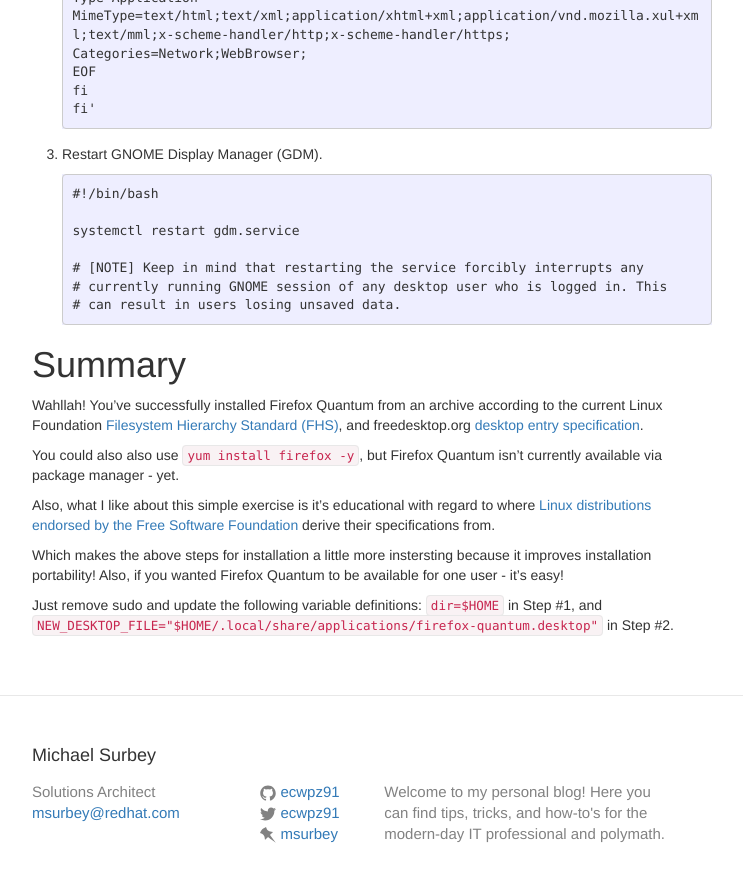
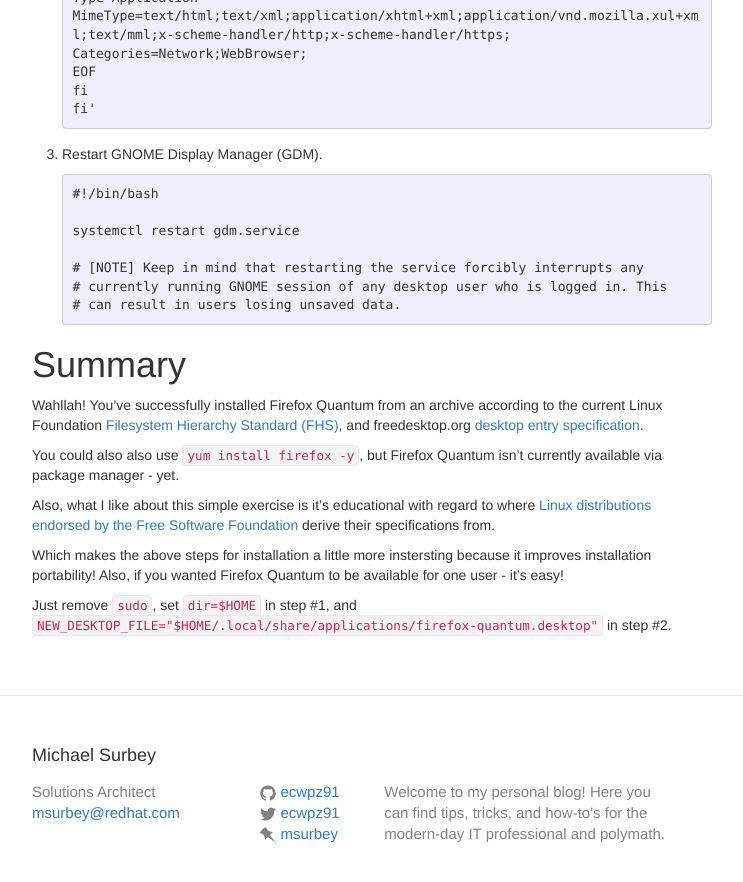
Before and after one commit to ecwpz91/ecwpz91.github.io, a Jekyll site: the page built from _posts/2017-11-18-Install Firefox Quantum on Linux.md, in a window 1280 px wide and 900 px high, scrolled down 1132 px. Shown: the top 882 px of the window, without its empty margins (268-1011 px from the left). Built offline with Jekyll 4.4.1, drawn with Linux system fonts in a browser that asks for light colours; nearby versions of some CDN libraries.

Commit message:
Fixed grammar

```diff
--- a/_posts/2017-11-18-Install Firefox Quantum on Linux.md
+++ b/_posts/2017-11-18-Install Firefox Quantum on Linux.md
@@ -75,7 +75,7 @@
 
 Which makes the above steps for installation a little more instersting because it improves installation portability! Also, if you wanted Firefox Quantum to be available for one user - it's easy!
 
-Just remove sudo and update the following variable definitions: `dir=$HOME` in Step #1, and `NEW_DESKTOP_FILE="$HOME/.local/share/applications/firefox-quantum.desktop"` in Step #2.
+Just remove `sudo`, set `dir=$HOME` in step #1, and `NEW_DESKTOP_FILE="$HOME/.local/share/applications/firefox-quantum.desktop"` in step #2.
 
 [1]: https://www.mozilla.org/en-US/firefox/new/
 [2]: http://refspecs.linuxfoundation.org/FHS_3.0/fhs/ch03s13.html
```
